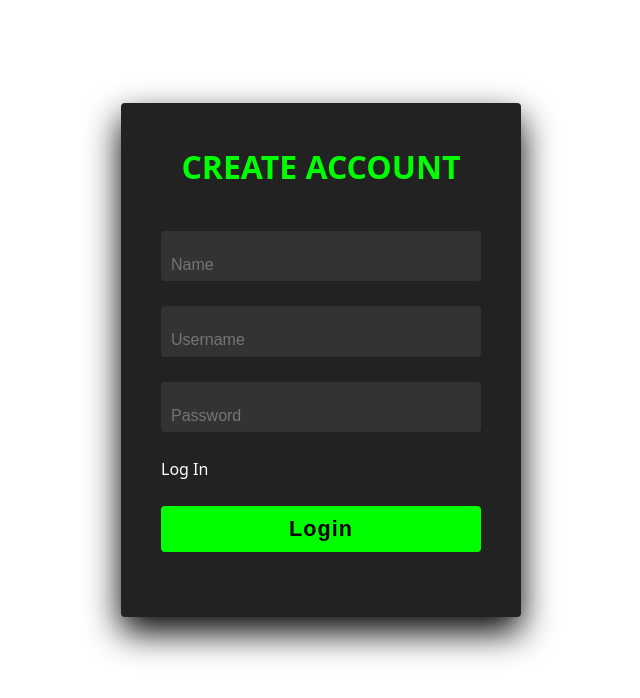
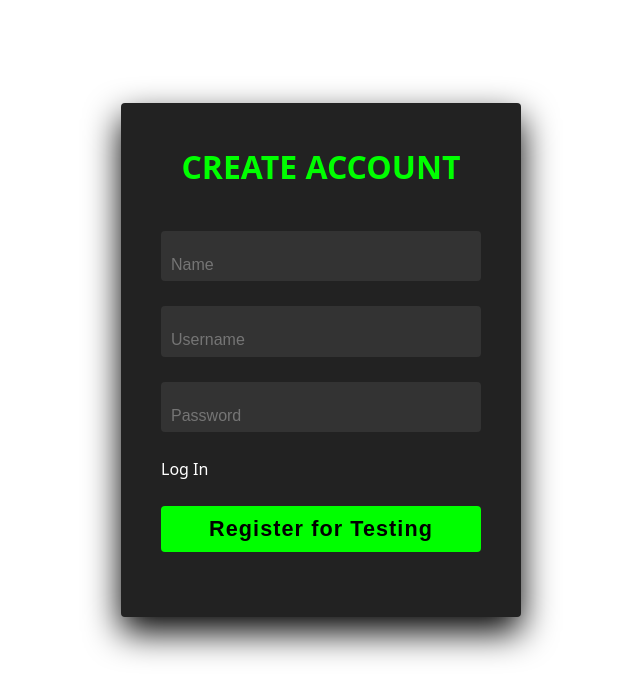
Before and after one commit to christopherjparrett/GerbBenchmark, a React (Vite) app in the folder frontend/: page /SignUp in a window 1280 px wide. Shown: the top 698 px of the page, without its empty margins (319-959 px from the left). Built offline with nearby package versions, Linux system fonts and the light colour scheme.

Commit message:
Changed some messaging on register page

```diff
--- a/frontend/src/components/Register.tsx
+++ b/frontend/src/components/Register.tsx
@@ -77,7 +77,7 @@ function Register() {
                                 </a>
                             </div>
                             <div className="inputBox">
-                                <input type="submit" value="Login" onClick={doRegister} />
+                                <input type="submit" value="Register for Testing" onClick={doRegister} />
                             </div>
                             <div id="loginResult">{message}</div>
                         </div>
```
